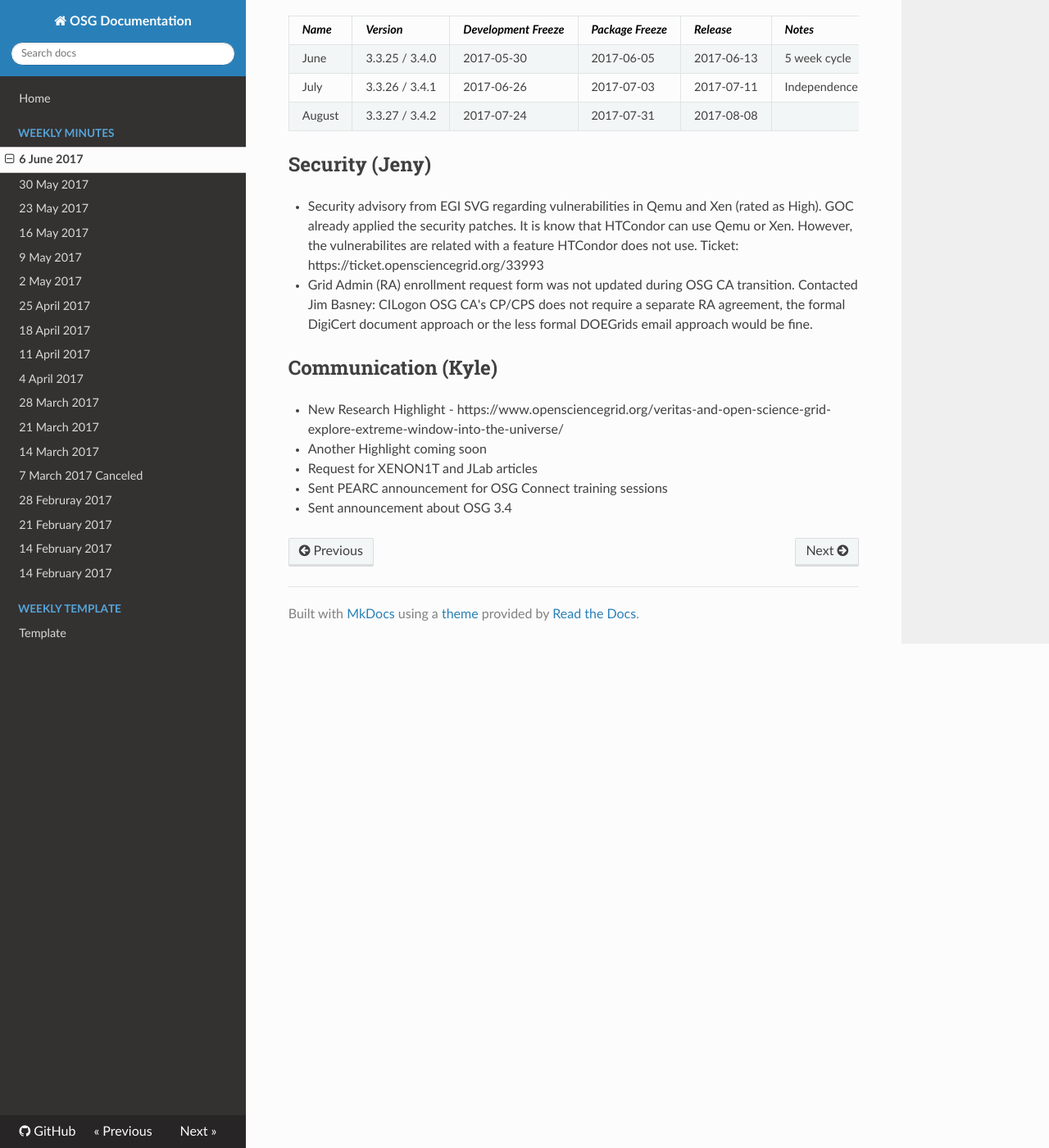
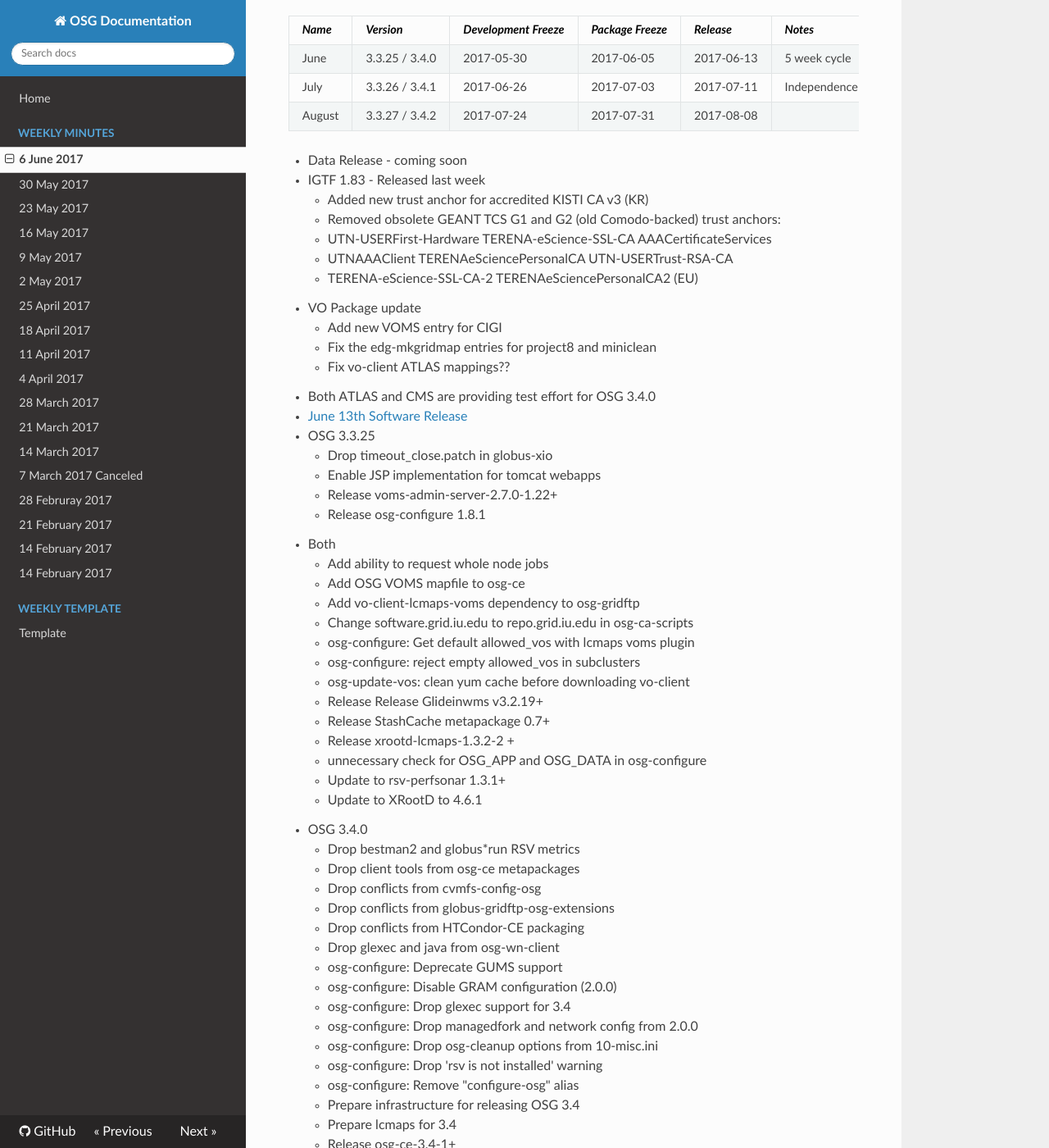
Before and after one commit to zsshah/production, an MkDocs documentation site: the page built from docs/WeeklyMinutes/06June2017.md, in a window 1280 px wide and 1400 px high, scrolled down 3018 px. Shown: the whole window at 82% size. Built offline with MkDocs 1.6.1, drawn with Linux system fonts in a browser that asks for light colours; nearby versions of some CDN libraries; old or Windows-style settings are respelled for this version of MkDocs; some of the changed text lies outside the part shown.

Commit message:
Re-add Release Section

```diff
--- a/docs/WeeklyMinutes/06June2017.md
+++ b/docs/WeeklyMinutes/06June2017.md
@@ -90,6 +90,60 @@ Other Projects:
 | July | 3.3.26 / 3.4.1 | 2017-06-26 | 2017-07-03 | 2017-07-11 | Independence Day |
 | August | 3.3.27 / 3.4.2 | 2017-07-24 | 2017-07-31 | 2017-08-08 | |
 
+- Data Release - coming soon
+  - IGTF 1.83 - Released last week
+    - Added new trust anchor for accredited KISTI CA v3 (KR)
+    - Removed obsolete GEANT TCS G1 and G2 (old Comodo-backed) trust anchors:
+      - UTN-USERFirst-Hardware TERENA-eScience-SSL-CA AAACertificateServices
+      - UTNAAAClient TERENAeSciencePersonalCA UTN-USERTrust-RSA-CA
+      - TERENA-eScience-SSL-CA-2 TERENAeSciencePersonalCA2 (EU)
+  - VO Package update
+      - Add new VOMS entry for CIGI
+      - Fix the edg-mkgridmap entries for project8 and miniclean
+      - Fix vo-client ATLAS mappings??
+- Both ATLAS and CMS are providing test effort for OSG 3.4.0
+- [June 13th Software Release](https://jira.opensciencegrid.org/issues/?filter=15254)
+  - OSG 3.3.25
+    - Drop timeout\_close.patch in globus-xio
+    - Enable JSP implementation for tomcat webapps
+    - Release voms-admin-server-2.7.0-1.22+
+    - Release osg-configure 1.8.1
+  - Both
+    - Add ability to request whole node jobs
+    - Add OSG VOMS mapfile to osg-ce
+    - Add vo-client-lcmaps-voms dependency to osg-gridftp
+    - Change software.grid.iu.edu to repo.grid.iu.edu in osg-ca-scripts
+    - osg-configure: Get default allowed\_vos with lcmaps voms plugin
+    - osg-configure: reject empty allowed\_vos in subclusters
+    - osg-update-vos: clean yum cache before downloading vo-client
+    - Release Release Glideinwms v3.2.19+
+    - Release StashCache metapackage 0.7+
+    - Release xrootd-lcmaps-1.3.2-2 +
+    - unnecessary check for OSG\_APP and OSG\_DATA in osg-configure
+    - Update to rsv-perfsonar 1.3.1+
+    - Update to XRootD to 4.6.1
+  - OSG 3.4.0
+    - Drop bestman2 and globus*run RSV metrics
+    - Drop client tools from osg-ce metapackages
+    - Drop conflicts from cvmfs-config-osg
+    - Drop conflicts from globus-gridftp-osg-extensions
+    - Drop conflicts from HTCondor-CE packaging
+    - Drop glexec and java from osg-wn-client
+    - osg-configure: Deprecate GUMS support
+    - osg-configure: Disable GRAM configuration (2.0.0)
+    - osg-configure: Drop glexec support for 3.4
+    - osg-configure: Drop managedfork and network config from 2.0.0
+    - osg-configure: Drop osg-cleanup options from 10-misc.ini
+    - osg-configure: Drop 'rsv is not installed' warning
+    - osg-configure: Remove "configure-osg" alias
+    - Prepare infrastructure for releasing OSG 3.4
+    - Prepare lcmaps for 3.4
+    - Release osg-ce-3.4-1+
+    - Release osg-configure 2.0.0
+    - Remove gridftp from the CE metapackages
+    - Remove requirements for packages dropped in 3.4 in osg-tested-internal
+    - Update to HTCondor 8.6.3+ in OSG 3.4
+
 ## Security (Jeny)
    * Security advisory from EGI SVG regarding vulnerabilities in Qemu and Xen (rated as High). GOC already applied the security patches. It is know that HTCondor can use Qemu or Xen. However, the vulnerabilites are related with a feature HTCondor does not use. Ticket: https://ticket.opensciencegrid.org/33993
    * Grid Admin (RA) enrollment request form was not updated during OSG CA transition. Contacted Jim Basney: CILogon OSG CA's CP/CPS does not require a separate RA agreement, the formal DigiCert document approach or the less formal DOEGrids email approach would be fine.
```
